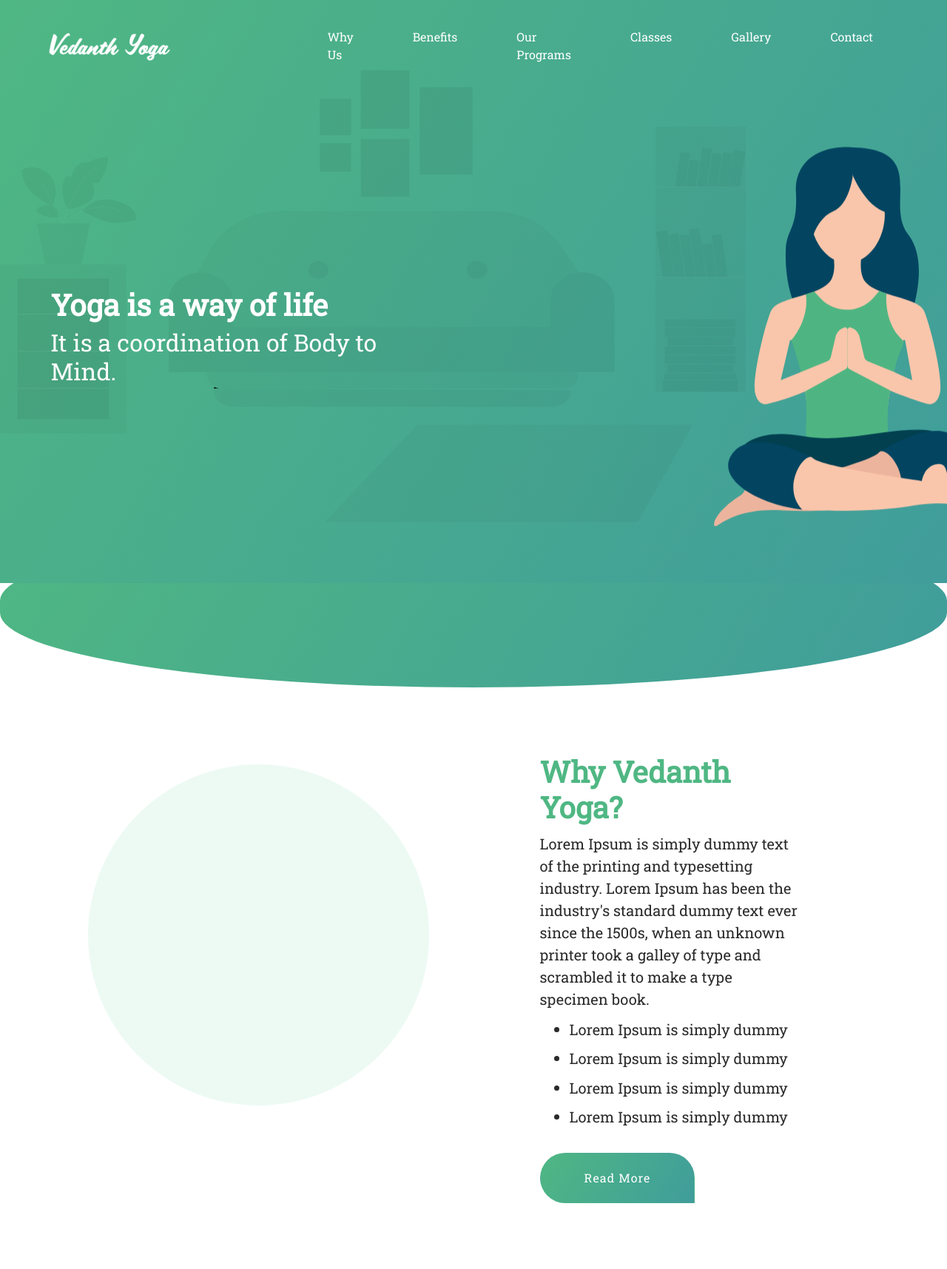
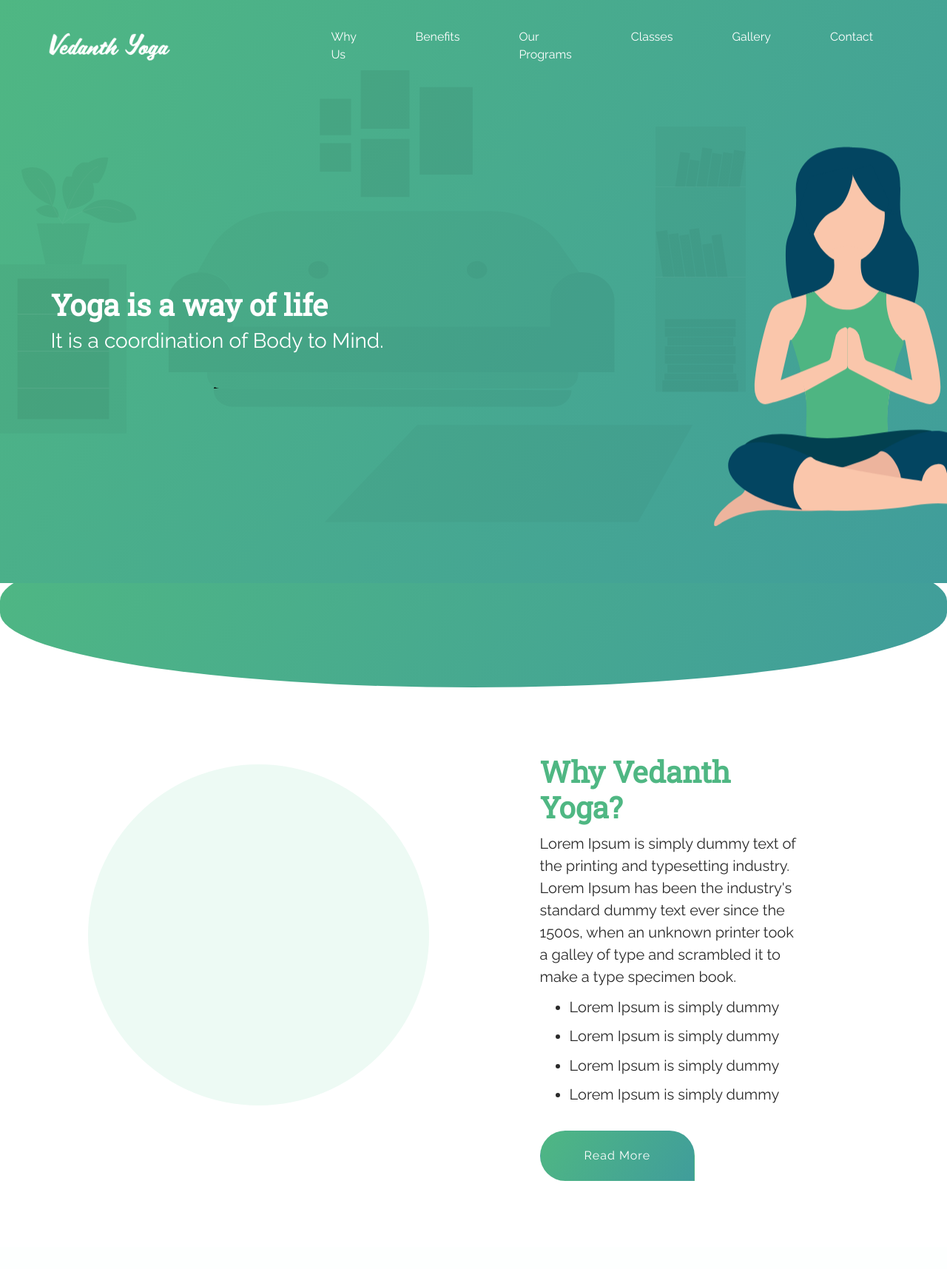
Before and after one commit to akshaychat/vedanthYoga, a PHP site: page / in a window 1280 px wide; the page is wider, and only the part inside the window is pictured. Shown: that part at 74% size. After the commit the page ends 1596 px from the top of that part, so only its background shows below. Run offline with PHP 8.4, Linux system fonts and the light colour scheme.

Commit message:
raleway font family added

```diff
--- a/index.html
+++ b/index.html
@@ -9,6 +9,7 @@
     <link rel="stylesheet" href="https://stackpath.bootstrapcdn.com/bootstrap/4.1.3/css/bootstrap.min.css" integrity="sha384-MCw98/SFnGE8fJT3GXwEOngsV7Zt27NXFoaoApmYm81iuXoPkFOJwJ8ERdknLPMO" crossorigin="anonymous">
     <link rel="stylesheet" type="text/css" href="./public/css/style.css">
     <link href="https://fonts.googleapis.com/css?family=Roboto+Slab" rel="stylesheet">
+    <link href="https://fonts.googleapis.com/css?family=Raleway" rel="stylesheet">
     <title>Vedanth Yoga - home</title>
   </head>
   <body>
@@ -51,9 +52,9 @@
               <h1>
                 Yoga is a way of life
               </h1>
-              <h2>
+              <h3>
                 It is a coordination of Body to Mind.
-              </h2>
+              </h3>
             </div>
             <div class="col-sm-6">
               <img src="./public/images/girl.svg" class="img-responsive yoga-girl"/>
--- a/public/css/style.css
+++ b/public/css/style.css
@@ -1,6 +1,6 @@
 body{
     color: #2a2a2a;
-    font-family: 'Roboto Slab', serif;
+    font-family: 'Raleway', sans-serif;
 }
 .top-section{
   width: 100%;
@@ -76,6 +76,7 @@ img.yoga-girl {
 
 .yoga-is-life h1{
     font-weight: bolder;
+    font-family: 'Roboto Slab', serif;
 }
 
 .why-vedant-yoga .content{
@@ -85,6 +86,7 @@ img.yoga-girl {
 .why-vedant-yoga h1{
     color: #4fb783;
     font-weight: bolder;
+    font-family: 'Roboto Slab', serif;
 }
 
 .why-vedant-yoga p, .why-vedant-yoga ul li{
```
